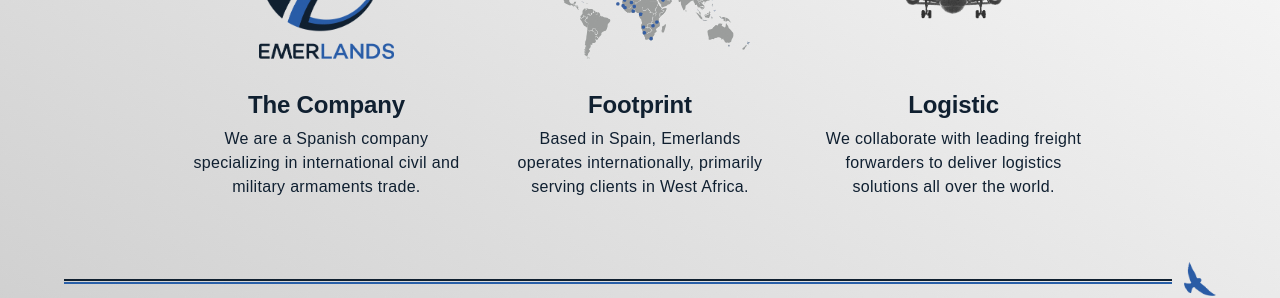
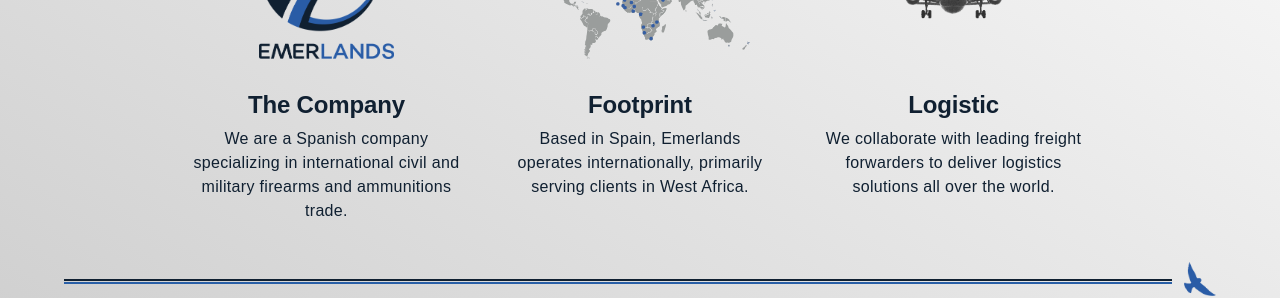
Before and after one commit to MarcCarbonellG/emerlands-web, a website built with Parcel: page src/index.html in a window 1280 px wide. Shown: the part 1160-1458 px from the top of the page. Built offline with nearby package versions, Linux system fonts and the light colour scheme.

Commit message:
Updating about us text

```diff
--- a/src/index.html
+++ b/src/index.html
@@ -190,7 +190,7 @@
                 <h3>The&nbsp;Company</h3>
                 <p>
                   We are a Spanish company specializing in international civil
-                  and military armaments trade.
+                  and military firearms and ammunitions trade.
                 </p>
               </div>
             </div>
```
